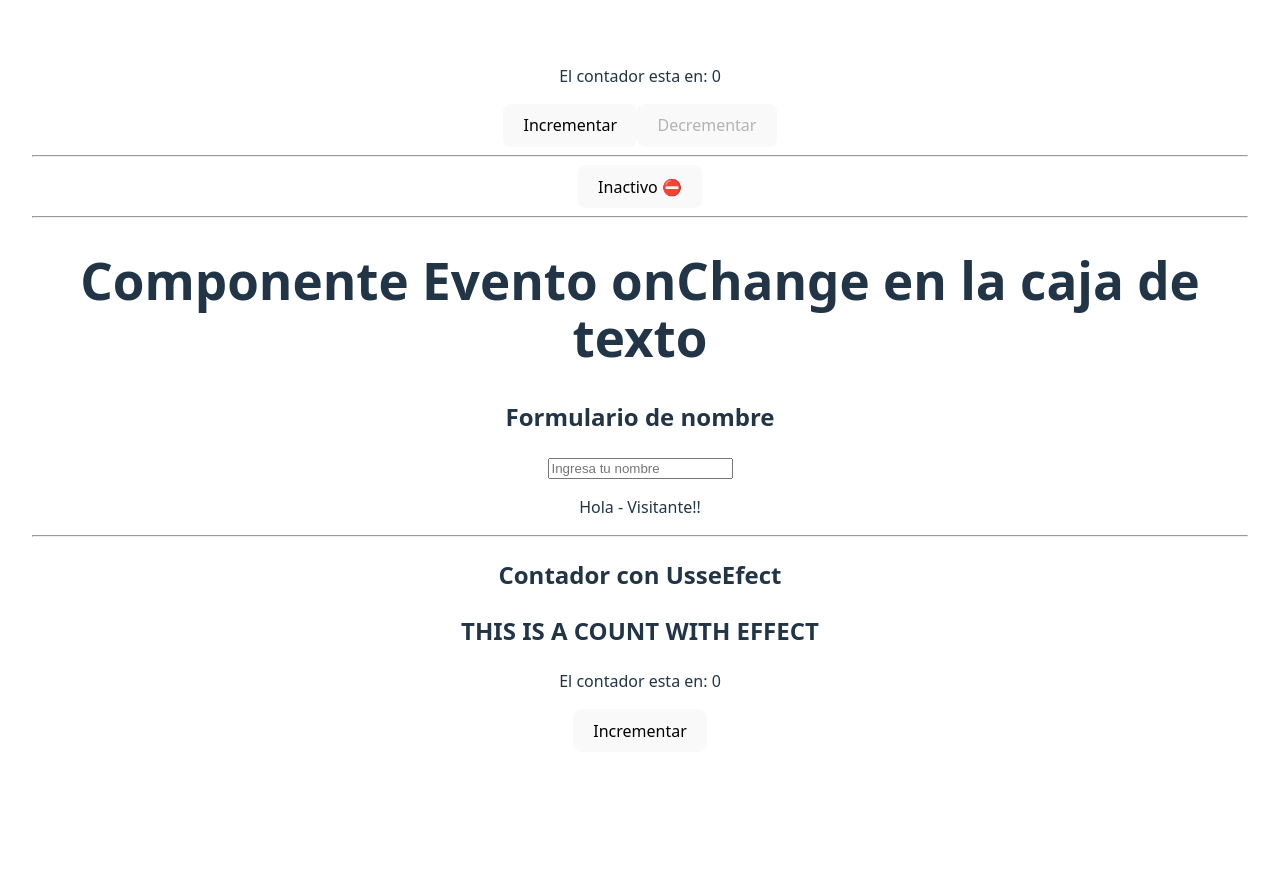
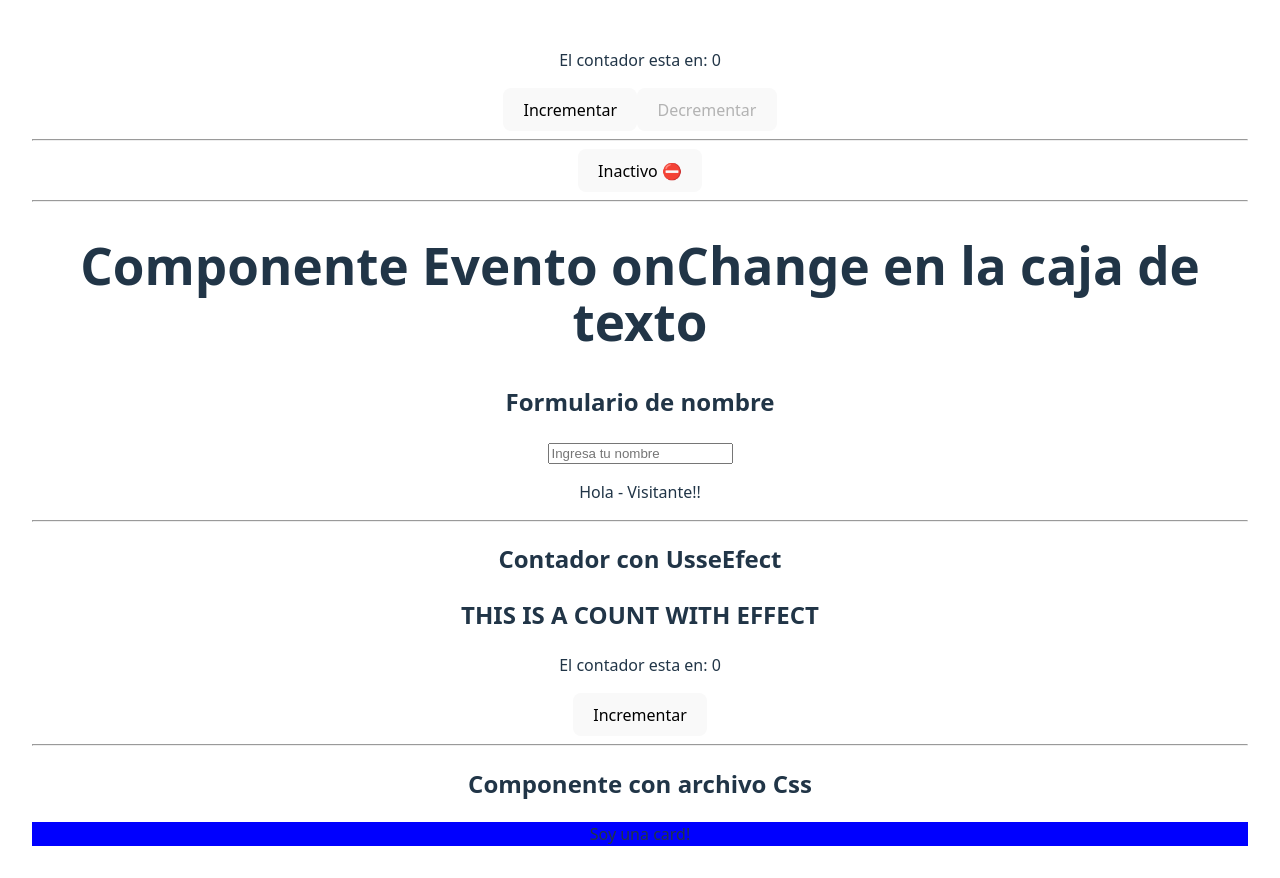
Before and after one commit to jcavella/dev-react, a React (Vite) app: page / in a window 1280 px wide. Before the commit the page ends 800 px from the top, so only its background shows below. Built offline with nearby package versions, Linux system fonts and the light colour scheme.

Commit message:
Incluir css, module.css, module.sass

```diff
--- a/package.json
+++ b/package.json
@@ -12,7 +12,8 @@
   "dependencies": {
     "canvas-confetti": "^1.9.3",
     "react": "^19.1.0",
-    "react-dom": "^19.1.0"
+    "react-dom": "^19.1.0",
+    "sass": "^1.89.2"
   },
   "devDependencies": {
     "@eslint/js": "^9.30.1",
--- a/src/App.jsx
+++ b/src/App.jsx
@@ -2,6 +2,7 @@ import Counter from './componets/Counter';
 import ToggleButton from './componets/ToggleButton';
 import NameForm from './componets/NameForm';
 import CounterWithEffect  from './componets/CounterWithEffect';
+import Card from './componets/Card/Card';
 import './App.css'
 
 function App() {
@@ -16,6 +17,9 @@ function App() {
       <hr />
       <h2>Contador con UsseEfect</h2>
       <CounterWithEffect></CounterWithEffect>
+      <hr />
+      <h2>Componente con archivo Css</h2>
+      <Card></Card>
     </>
   )
 }
--- /dev/null
+++ b/src/componets/Card/Card.jsx
@@ -0,0 +1,12 @@
+//Importar el archivo de Css
+//import "./styles.css"
+import styles from "./Card.module.scss"
+const Card = () =>{
+return(
+    <div className={styles.card}>
+        Soy una card!
+    </div>
+)
+}
+
+export default Card;
--- /dev/null
+++ b/src/componets/Card/Card.module.css
@@ -0,0 +1,3 @@
+.card{
+    background: red;
+}
--- /dev/null
+++ b/src/componets/Card/Card.module.scss
@@ -0,0 +1,4 @@
+$primary: blue;
+.card{
+    background: $primary;
+}
--- /dev/null
+++ b/src/componets/Card/styles.css
@@ -0,0 +1,3 @@
+.card{
+    background: greenyellow;
+}
```
Also changed, not shown: 1 other file (tests, documents, lock files or other folders).
